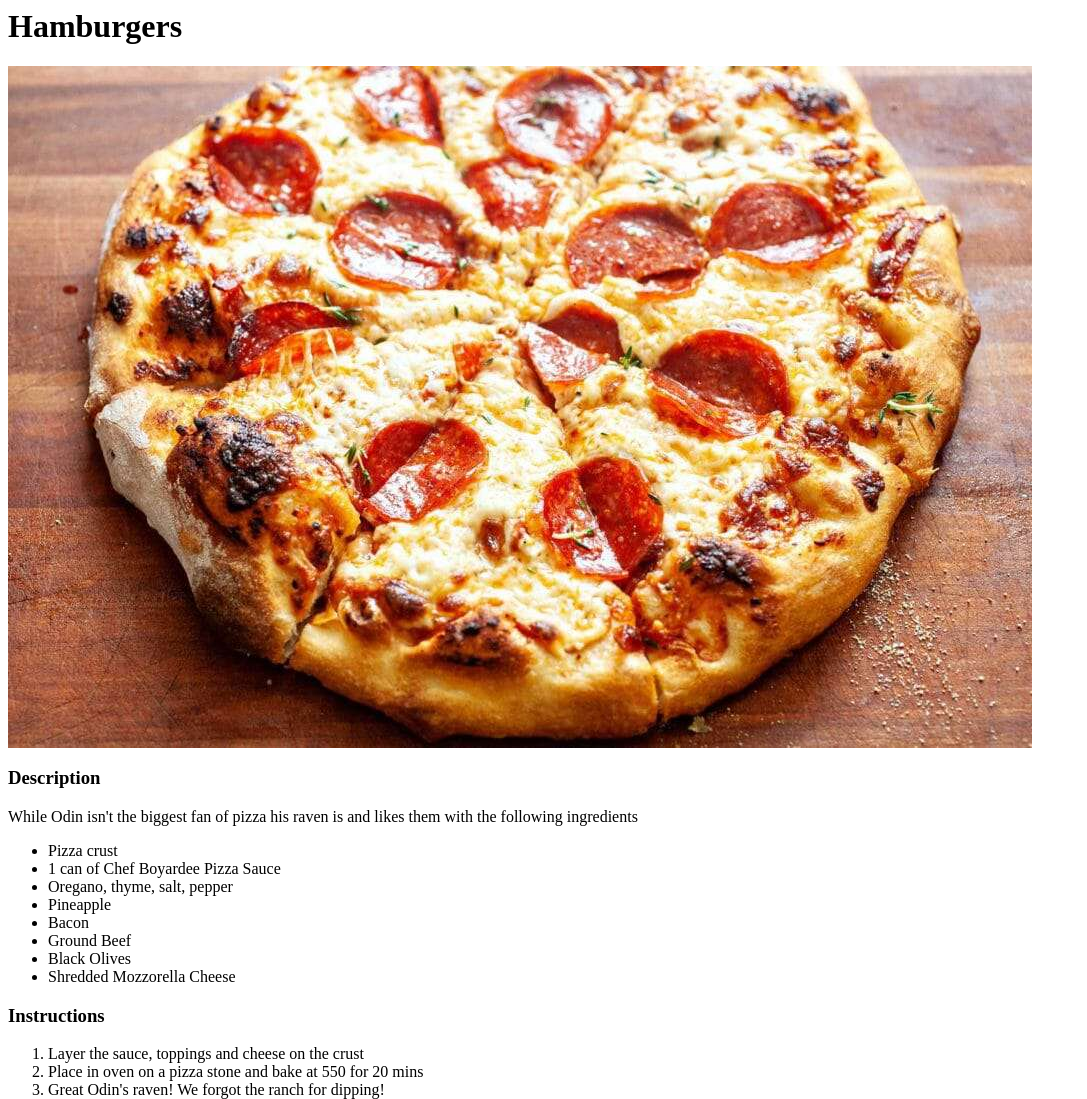
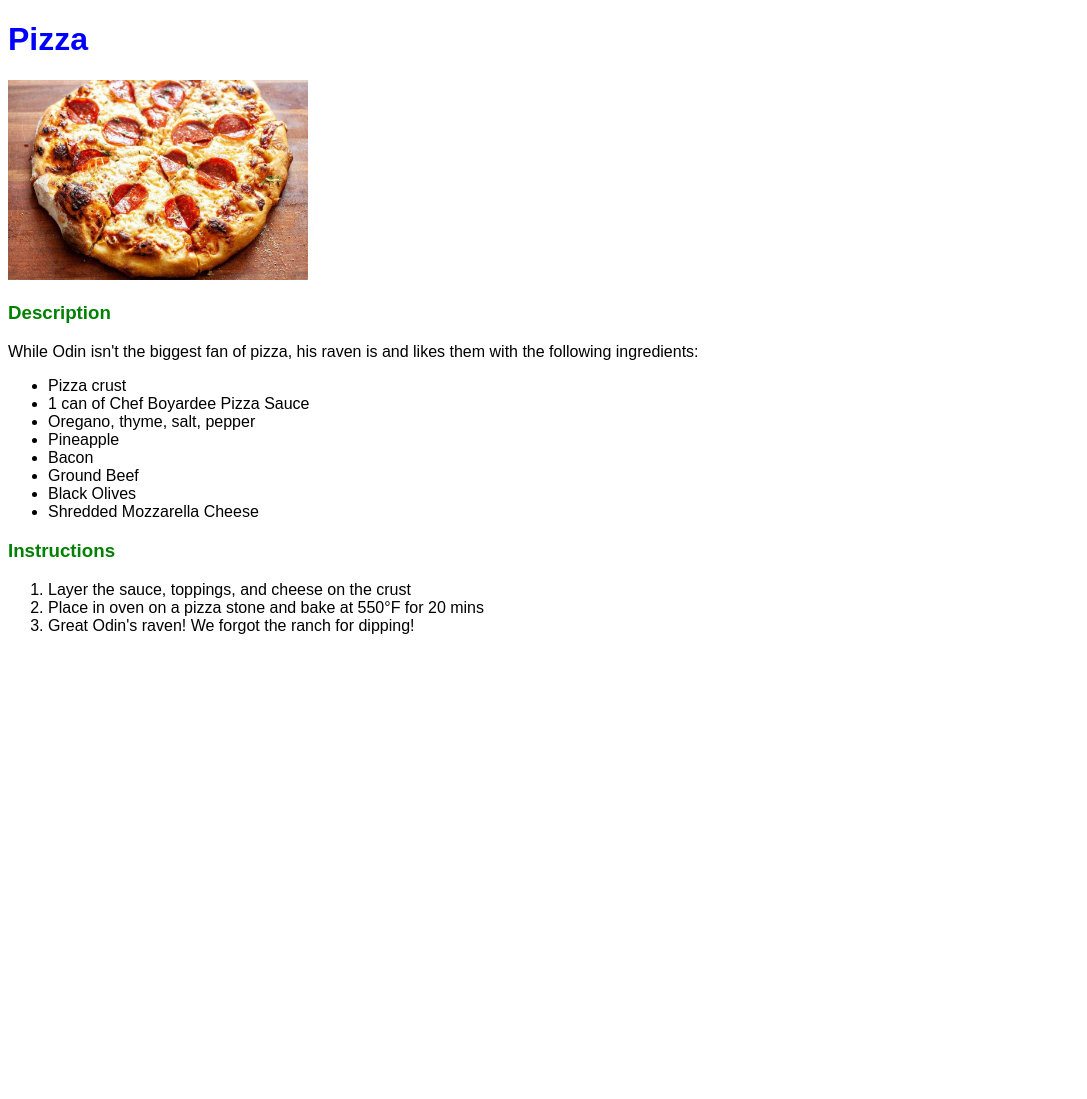
Before and after one commit to paulstarrunner/psr-odin-recipes, a plain HTML site: page Recipes/pizza.html in a window 1280 px wide. Shown: the whole page, without its empty margins (0-1087 px from the left). After the commit the page ends 800 px from the top, so only its background shows below. Drawn offline with Linux system fonts and the light colour scheme.

Commit message:
add styles.css and some css rules for site

```diff
--- a/Recipes/pizza.html
+++ b/Recipes/pizza.html
@@ -1,8 +1,17 @@
-<h1>Hamburgers</h1>
+<!DOCTYPE html>
+<html lang="en">
+<head>
+    <meta charset="UTF-8">
+    <meta name="viewport" content="width=device-width, initial-scale=1.0">
+    <title>Pizza</title>
+    <link rel="stylesheet" href="../wwwroot/styles.css">
+</head>
+<body>
+    <h1>Pizza</h1>
     <img src="../wwwroot/img/pizza.jpg" alt="Pizza Image">
 
     <h3>Description</h3>
-<p>While Odin isn't the biggest fan of pizza his raven is and likes them with the following ingredients</p>
+    <p>While Odin isn't the biggest fan of pizza, his raven is and likes them with the following ingredients:</p>
     <ul>
         <li>Pizza crust</li>
         <li>1 can of Chef Boyardee Pizza Sauce</li>
@@ -11,12 +20,14 @@
         <li>Bacon</li>
         <li>Ground Beef</li>
         <li>Black Olives</li>
-    <li>Shredded Mozzorella Cheese</li>
+        <li>Shredded Mozzarella Cheese</li>
     </ul>
 
     <h3>Instructions</h3>
     <ol>
-        <li>Layer the sauce, toppings and cheese on the crust</li>
-        <li>Place in oven on a pizza stone and bake at 550 for 20 mins</li>
+        <li>Layer the sauce, toppings, and cheese on the crust</li>
+        <li>Place in oven on a pizza stone and bake at 550°F for 20 mins</li>
         <li>Great Odin's raven! We forgot the ranch for dipping!</li>
     </ol>
+</body>
+</html>
--- /dev/null
+++ b/wwwroot/styles.css
@@ -0,0 +1,22 @@
+body {
+    font-family: Arial, Helvetica, sans-serif;
+  }
+
+h1 {
+    font-weight: bold;
+    color: blue;
+  }
+
+h3 {
+    font-weight: bold;
+    color: green;
+  }
+
+  a {
+    font-size: larger;
+  }
+
+  img {
+    width: 300px;
+    height: auto;
+}
```
Also changed, not shown: Recipes/hamburgers.html (+11 -0 lines), Recipes/lasagna.html (+17 -6 lines), index.html (+1 -0 lines). Lines whose indentation alone changed are shown as unchanged.
